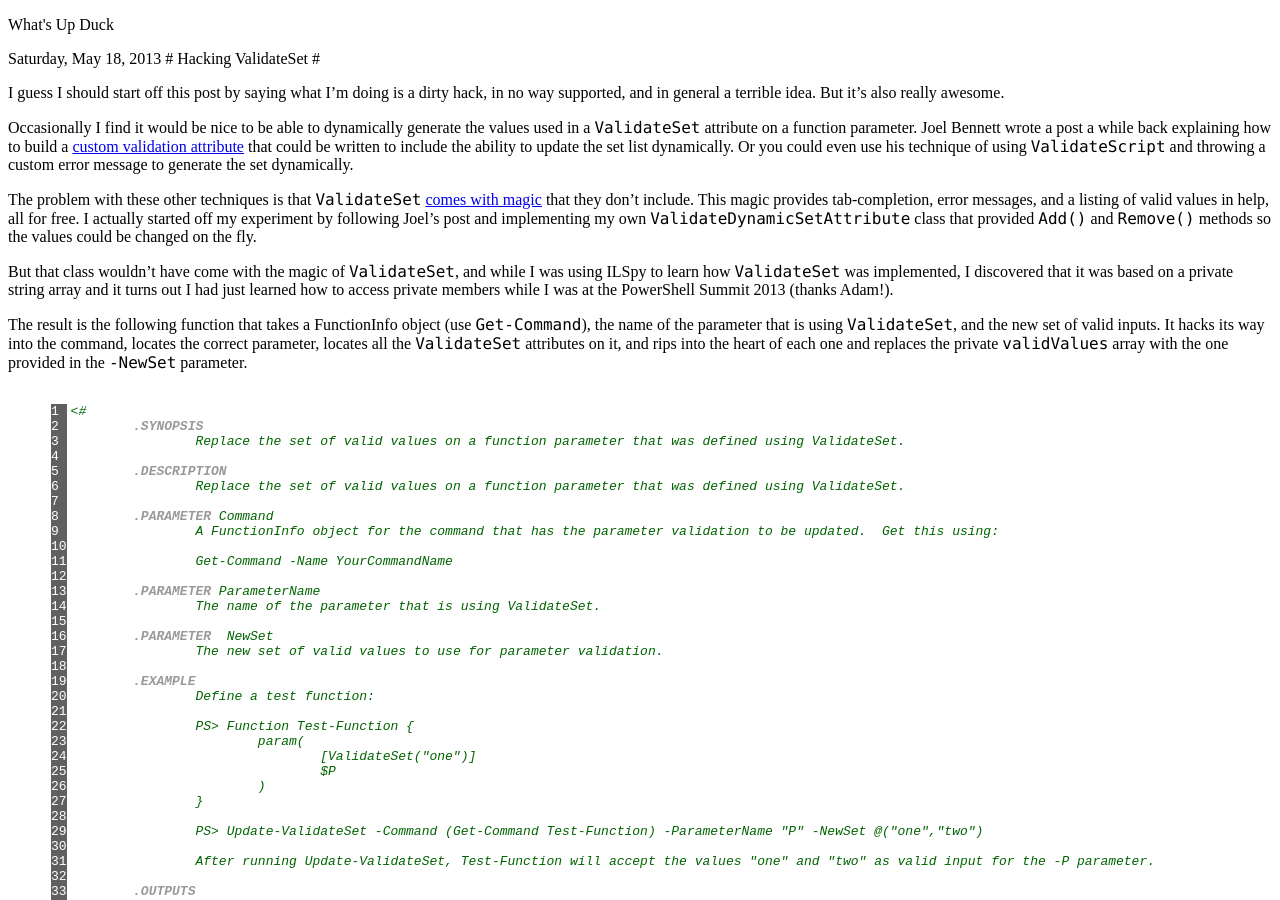
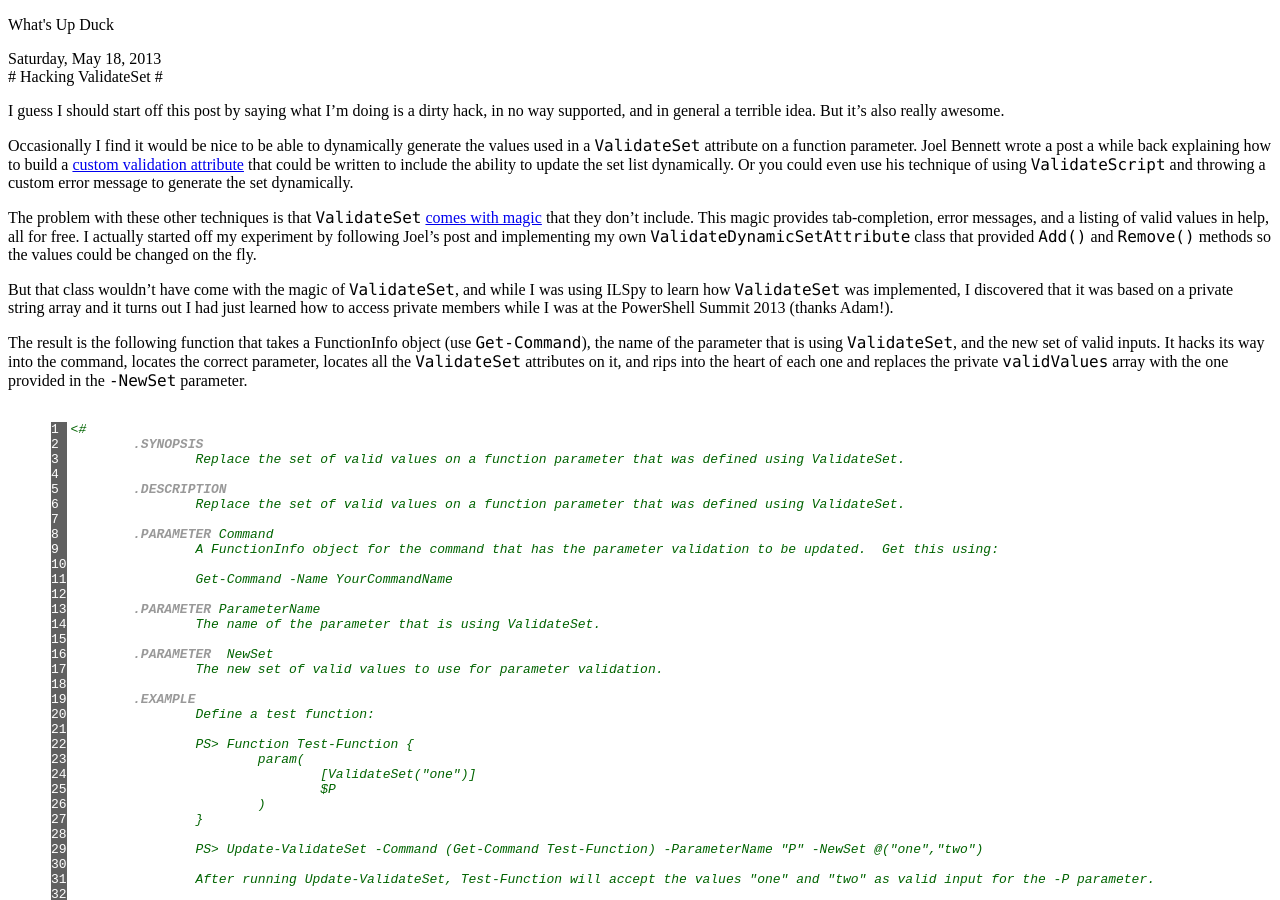
Before and after one commit to gpduck/gpduck.github.io, a Jekyll site: the page built from _posts/2013-05-18-hacking-validateset.markdown, in a window 1280 px wide and 900 px high. Built offline with Jekyll 4.4.1, drawn with Linux system fonts in a browser that asks for light colours.

Commit message:
more post formatting

```diff
--- a/_layouts/post.html
+++ b/_layouts/post.html
@@ -6,9 +6,11 @@
 	</head>
 	<body>
 		{% include header.html %}
-		{{ page.date | date: "%A, %B %d, %Y" }}
+		{{ page.date | date: "%A, %B %d, %Y" }}<br />
 		# {{ page.title }} #
-		{{ content }}
+		<div class="content">
+			{{ content }}
+		</div>
 		{% include footer.html %}
 	</body>
 </html>
```
